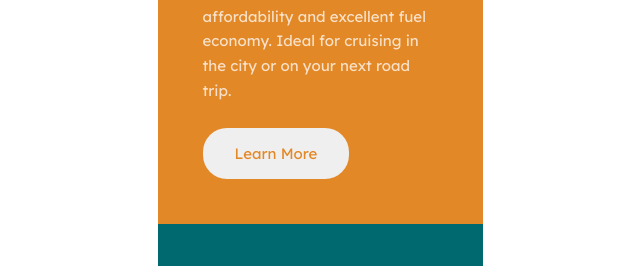
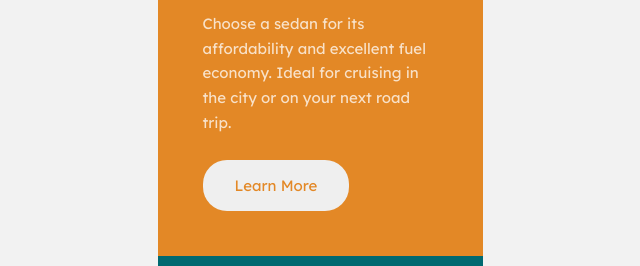
Before and after one commit to dominikapap/FrontentMentor-3-column-card, a plain HTML site: page index.html in a window 1280 px wide. Shown: the part 217-483 px from the top of the page, without its empty margins (320-960 px from the left). Drawn offline with Linux system fonts and the light colour scheme.

Commit message:
added body background-color and margin-top to main

```diff
--- a/css/style.css
+++ b/css/style.css
@@ -1,5 +1,9 @@
-
-
+body{
+    background-color:  hsl(0, 0%, 95%);
+}
+main{
+    margin-top: 2rem;
+}
 .car-div {
   box-sizing: border-box;
   width: 325px;
```
